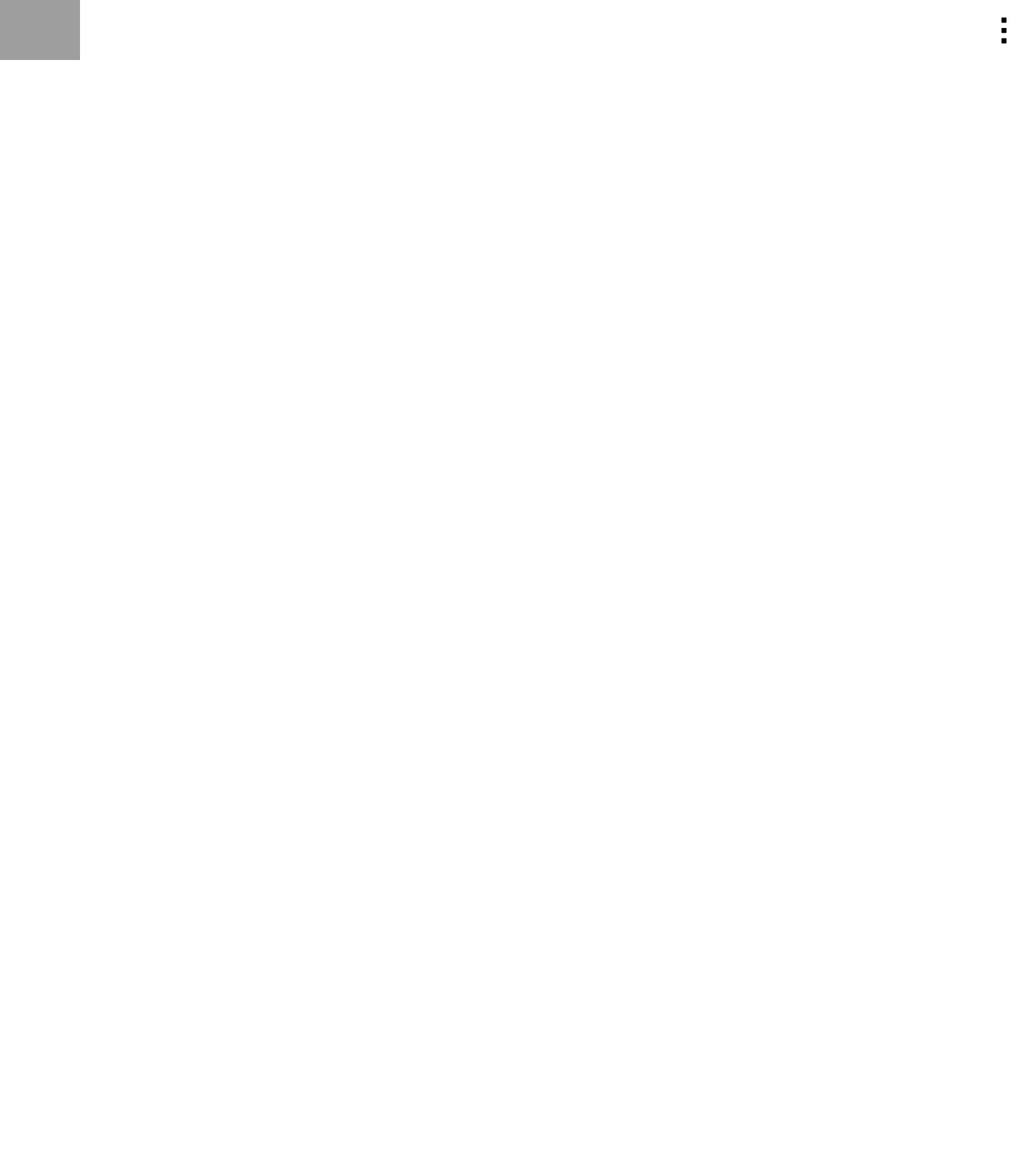
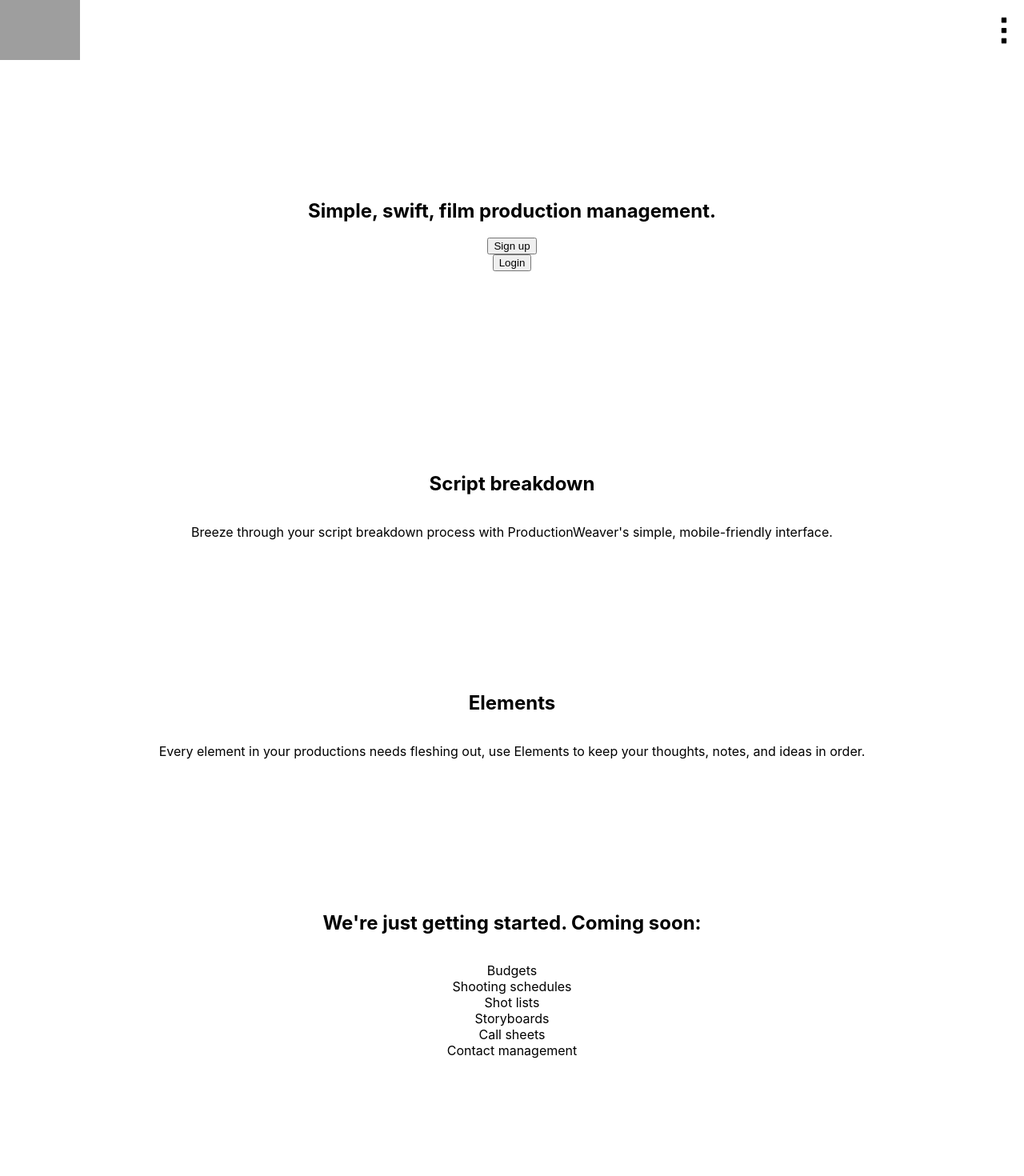
Before and after one commit to maximus202/productionweaver-app, a React (Create React App) app: page / in a window 1280 px wide. Shown: the top 1470 px of the page at 80% size. Before the commit the page ends 800 px from the top, so only its background shows below. Built offline with nearby package versions, Linux system fonts and the light colour scheme; grey boxes are pictures that could not be loaded.

Commit message:
Added LandingPageContent component, copy, and CSS.

```diff
--- a/src/LandingPageContent/LandingPageContent.css
+++ b/src/LandingPageContent/LandingPageContent.css
@@ -0,0 +1,11 @@
+section.header, section.call-to-action {
+    flex-direction: column;
+    text-align: center;
+    padding: 12% 0;
+}
+
+section.feature {
+    flex-direction: column;
+    text-align: center;
+    padding: 6% 0;
+}
--- a/src/LandingPageContent/LandingPageContent.js
+++ b/src/LandingPageContent/LandingPageContent.js
@@ -1,11 +1,38 @@
 import React, { Component } from 'react';
+import './LandingPageContent.css'
 
 class LandingPageContent extends Component {
     render() {
         return (
-            <section>
-
-            </section>
+            <>
+                <section class="header">
+                    <h1>Simple, swift, film production management.</h1>
+                    <button>Sign up</button>
+                    <button>Login</button>
+                </section>
+                <section class="feature">
+                    <h2>Script breakdown</h2>
+                    <p>Breeze through your script breakdown process with ProductionWeaver's simple, mobile-friendly interface.</p>
+                </section>
+                <section class="feature">
+                    <h2>Elements</h2>
+                    <p>Every element in your productions needs fleshing out, use Elements to keep your thoughts, notes, and ideas in order.</p>
+                </section>
+                <section class="feature">
+                    <h2>We're just getting started. Coming soon:</h2>
+                    <p>Budgets<br />
+                        Shooting schedules<br />
+                        Shot lists<br />
+                        Storyboards<br />
+                        Call sheets<br />
+                        Contact management<br />
+                    </p>
+                </section>
+                <section class="call-to-action">
+                    <h2>Start using ProductionWeaver!</h2>
+                    <button>Get started</button>
+                </section>
+            </>
         )
     }
 }
```
